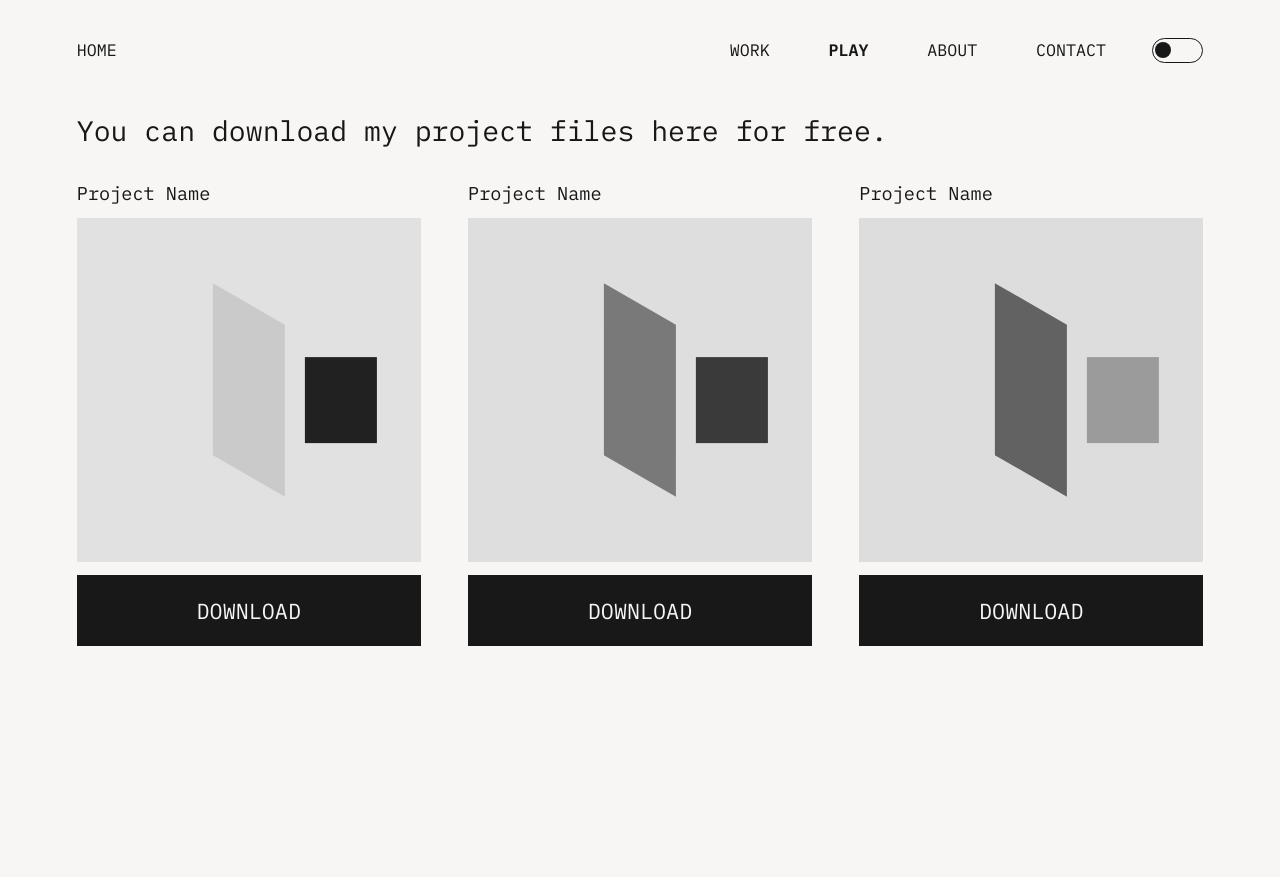
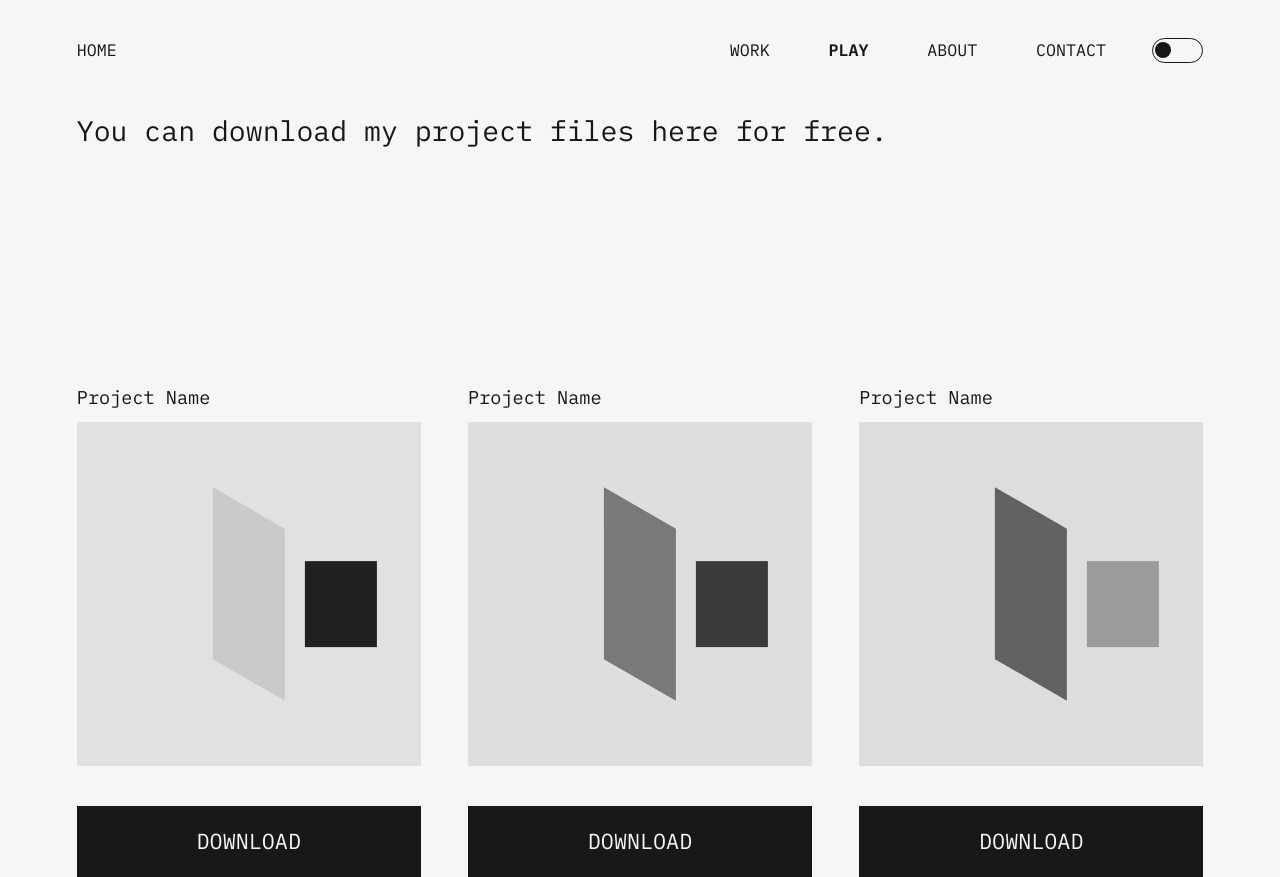
Before and after one commit to alikb14/Designer-portfolio, a Next.js app: page /play in a window 1280 px wide. Before the commit the page ends 812 px from the top, so only its background shows below. Built offline with nearby package versions, Linux system fonts and the light colour scheme.

Commit message:
feat: polish portfolio loading and hover motion

```diff
--- a/src/app/globals.css
+++ b/src/app/globals.css
@@ -80,7 +80,7 @@ body {
 }
 
 .page-transition {
-  animation: page-enter 760ms cubic-bezier(0.22, 0.8, 0.25, 1) both;
+  animation: page-enter 650ms cubic-bezier(0.22, 0.8, 0.25, 1) both;
 }
 
 @keyframes page-enter {
@@ -161,6 +161,10 @@ button:focus-visible {
   min-height: 100vh;
   overflow: clip;
   padding: clamp(1.5rem, 2.2vw, 2.75rem) clamp(1.5rem, 6vw, 7.5rem);
+}
+
+.play-shell {
+  overflow: visible;
 }
 
 .site-header {
@@ -274,6 +278,19 @@ button:focus-visible {
   text-decoration: none;
   width: min(63vw, 60rem);
   z-index: 4;
+  animation: reel-enter 680ms cubic-bezier(0.22, 0.8, 0.25, 1) 260ms both;
+}
+
+@keyframes reel-enter {
+  from {
+    opacity: 0;
+    transform: translateY(8px);
+  }
+
+  to {
+    opacity: 1;
+    transform: translateY(0);
+  }
 }
 
 .home-reel span {
@@ -311,8 +328,26 @@ button:focus-visible {
 }
 
 .work-card {
+  animation: work-card-enter 560ms cubic-bezier(0.22, 0.8, 0.25, 1) both;
   min-width: 0;
   position: relative;
+  transition: transform 380ms cubic-bezier(0.2, 0.75, 0.25, 1);
+}
+
+.work-card:nth-child(2) {
+  animation-delay: 100ms;
+}
+
+@keyframes work-card-enter {
+  from {
+    opacity: 0;
+    translate: 0 10px;
+  }
+
+  to {
+    opacity: 1;
+    translate: 0 0;
+  }
 }
 
 .work-card-link {
@@ -353,7 +388,12 @@ button:focus-visible {
 .work-card:hover .work-media video,
 .work-card:focus-within .work-media img,
 .work-card:focus-within .work-media video {
-  transform: scale(1.035);
+  transform: scale(1.025);
+}
+
+.work-card:hover,
+.work-card:focus-within {
+  transform: scale(1.014);
 }
 
 .work-title {
@@ -386,21 +426,24 @@ button:focus-visible {
 }
 
 .play-page {
+  display: flex;
+  flex-direction: column;
   min-height: calc(100dvh - 5.5rem);
-  padding-block: clamp(2.5rem, 5vh, 4rem) clamp(1.5rem, 3vh, 2.5rem);
+  padding-block: clamp(2.5rem, 5vh, 4rem) clamp(0.5rem, 1.25vh, 1rem);
 }
 
 .play-grid {
   display: grid;
   gap: clamp(2rem, 3.7vw, 4.5rem);
   grid-template-columns: repeat(3, minmax(0, 1fr));
-  margin: -1rem;
-  overflow: clip;
-  padding: 1rem;
+  margin: auto -1rem 0;
+  overflow: visible;
+  padding: 1rem 1rem 0.5rem;
 }
 
 .play-card {
   min-width: 0;
+  position: relative;
   transform: scale(1);
   transform-origin: center center;
   transition: transform 300ms cubic-bezier(0.2, 0.75, 0.25, 1);
@@ -500,8 +543,11 @@ button:focus-visible {
   cursor: not-allowed;
   font-size: clamp(1.05rem, 1.7vw, 1.65rem);
   min-height: 4.4rem;
-  margin-block-start: clamp(0.85rem, 1.65vh, 1.2rem);
+  inset-inline: 0;
+  inset-block-start: calc(100% + clamp(2.5rem, 4vh, 3rem));
+  margin: 0;
   opacity: 1;
+  position: absolute;
   width: 100%;
 }
 
@@ -705,6 +751,23 @@ button:focus-visible {
   .about-page,
   .project-copy {
     grid-template-columns: 1fr;
+  }
+
+  .play-page {
+    display: block;
+    min-height: 0;
+    padding-block-end: 4rem;
+  }
+
+  .play-grid {
+    margin: -1rem;
+    padding: 1rem;
+  }
+
+  .download-bar {
+    inset: auto;
+    margin-block-start: 1rem;
+    position: static;
   }
 
   .work-preview-control,
@@ -995,4 +1058,11 @@ button:focus-visible {
   .page-transition {
     animation: none;
   }
+
+  .home-reel,
+  .work-card {
+    animation: none;
+    opacity: 1;
+    translate: none;
+  }
 }
--- a/src/app/play/page.tsx
+++ b/src/app/play/page.tsx
@@ -7,7 +7,7 @@ export const metadata: Metadata = { title: "Play" };
 
 export default function PlayPage() {
   return (
-    <div className="site-shell">
+    <div className="site-shell play-shell">
       <SiteHeader />
       <main className="play-page">
         <h1>
--- a/src/components/motion/TypewriterText.tsx
+++ b/src/components/motion/TypewriterText.tsx
@@ -4,14 +4,20 @@ import { useEffect, useState } from "react";
 
 type TypewriterTextProps = {
   active?: boolean;
+  delayMs?: number;
   text: string;
 };
 
-const minimumDurationMs = 800;
+const minimumDurationMs = 950;
 const maximumDurationMs = 1_500;
-const millisecondsPerCharacter = 15;
+const millisecondsPerCharacter = 18;
+const typingDelayMs = 150;
 
-export function TypewriterText({ active = true, text }: TypewriterTextProps) {
+export function TypewriterText({
+  active = true,
+  delayMs = typingDelayMs,
+  text,
+}: TypewriterTextProps) {
   const [visibleCharacters, setVisibleCharacters] = useState(0);
 
   useEffect(() => {
@@ -24,7 +30,7 @@ export function TypewriterText({ active = true, text }: TypewriterTextProps) {
       maximumDurationMs,
       Math.max(minimumDurationMs, text.length * millisecondsPerCharacter),
     );
-    const startedAt = performance.now();
+    const startedAt = performance.now() + delayMs;
     let animationFrame = 0;
 
     const update = (time: number) => {
@@ -33,7 +39,7 @@ export function TypewriterText({ active = true, text }: TypewriterTextProps) {
         return;
       }
 
-      const progress = Math.min(1, (time - startedAt) / duration);
+      const progress = Math.min(1, Math.max(0, (time - startedAt) / duration));
       setVisibleCharacters(Math.round(progress * text.length));
 
       if (progress < 1) {
@@ -43,7 +49,7 @@ export function TypewriterText({ active = true, text }: TypewriterTextProps) {
 
     animationFrame = requestAnimationFrame(update);
     return () => cancelAnimationFrame(animationFrame);
-  }, [active, text]);
+  }, [active, delayMs, text]);
 
   return (
     <span className="typewriter-text">
--- a/src/components/play/PlayCard.tsx
+++ b/src/components/play/PlayCard.tsx
@@ -32,6 +32,7 @@ export function PlayCard({ index }: { index: number }) {
       <p className="play-description">
         <TypewriterText
           active={expanded}
+          delayMs={40}
           key={expanded ? "expanded" : "collapsed"}
           text="Project file and description will be published here when the final downloadable asset is ready."
         />
```
Also changed, not shown: 2 other files (tests, documents, lock files or other folders).
